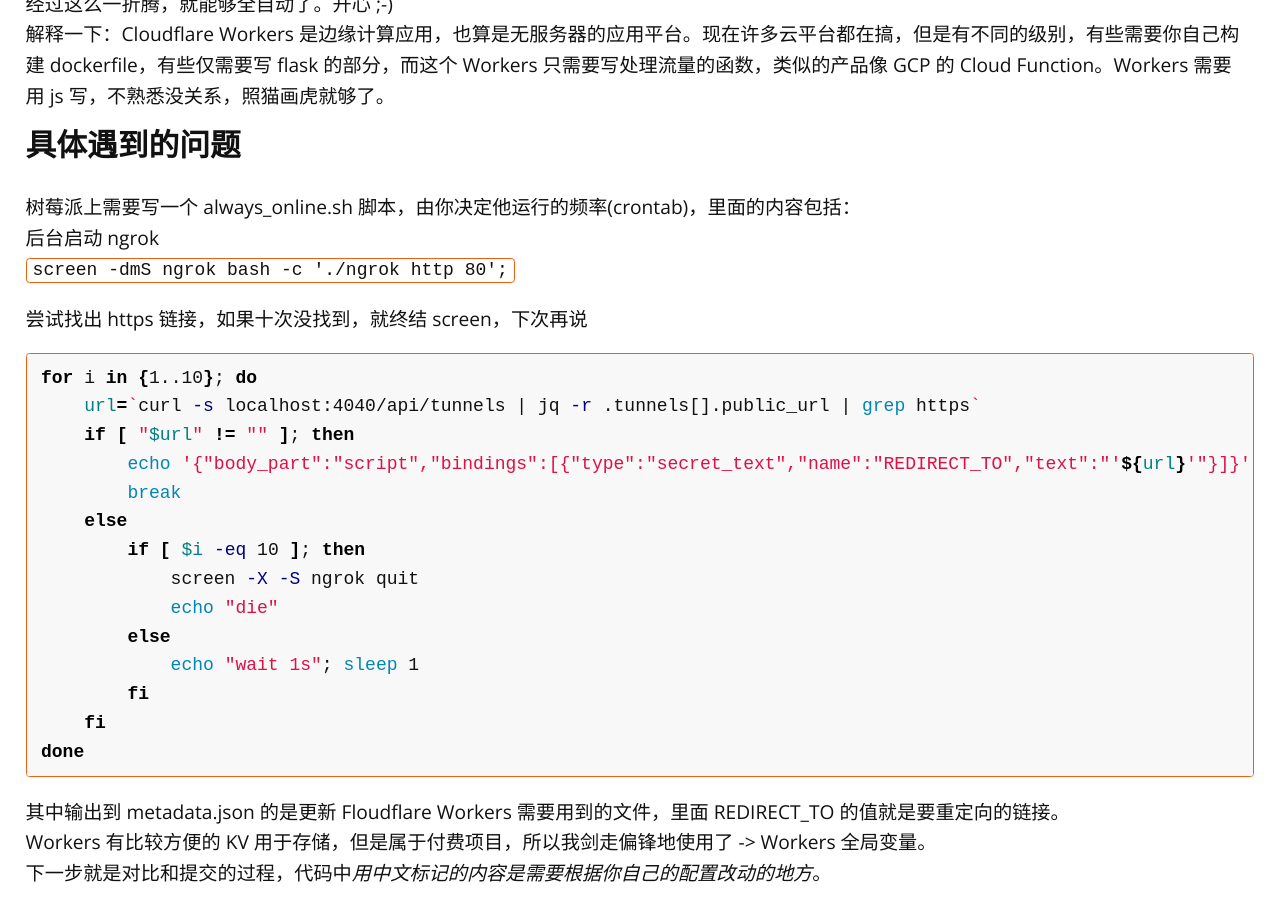
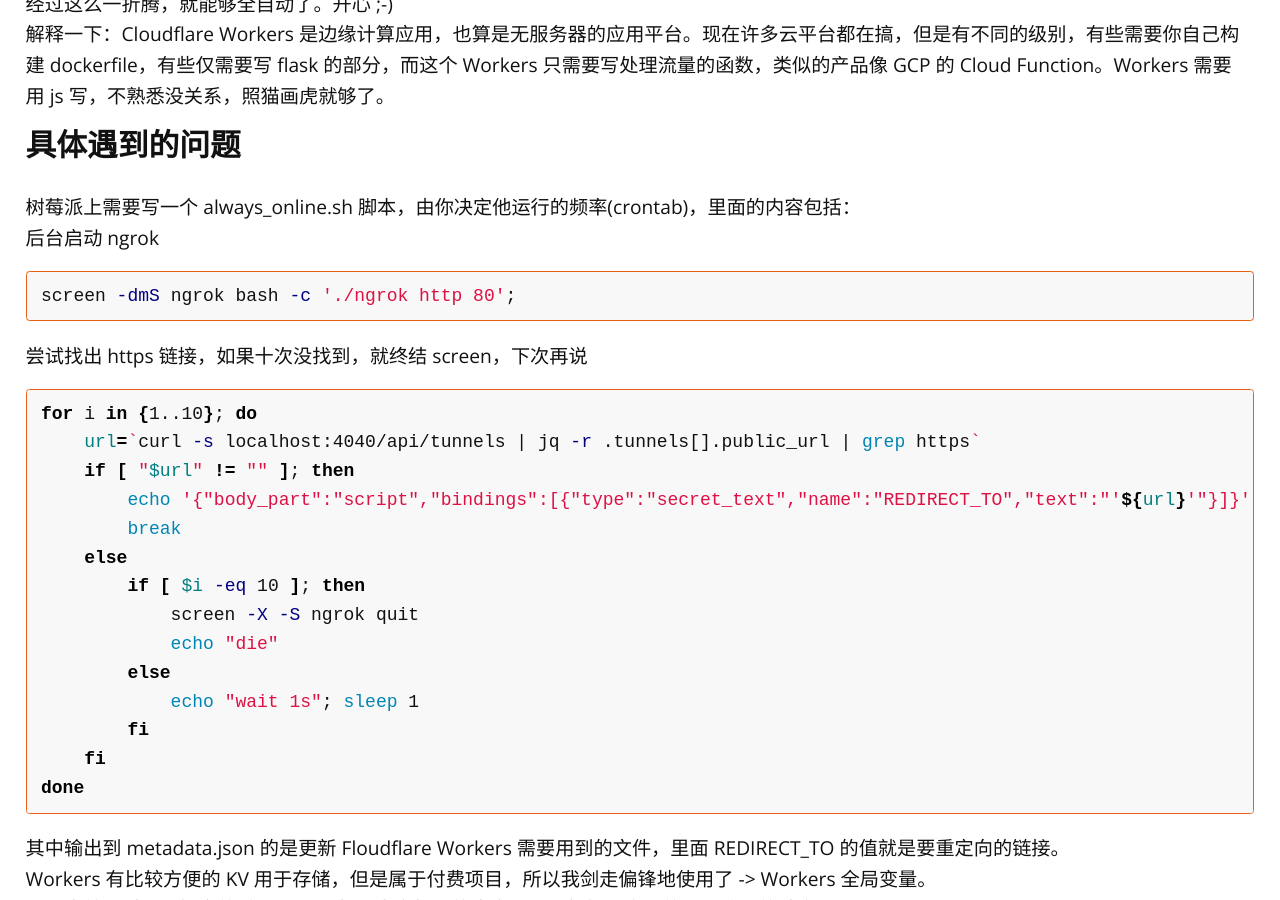
Before and after one commit to DamageControlStudio/HomePage, a Jekyll site: the page built from _posts/2020-06-04-federal-solution.md, in a window 1280 px wide and 900 px high, scrolled down 748 px. Built offline with Jekyll 4.4.1, drawn with Linux system fonts in a browser that asks for light colours; nearby versions of some CDN libraries.

Commit message:
Update 2020-06-04-federal-solution.md

````diff
--- a/_posts/2020-06-04-federal-solution.md
+++ b/_posts/2020-06-04-federal-solution.md
@@ -31,7 +31,9 @@
 
 树莓派上需要写一个 always_online.sh 脚本，由你决定他运行的频率(crontab)，里面的内容包括：
 后台启动 ngrok
-`screen -dmS ngrok bash -c './ngrok http 80';`
+``` shell
+screen -dmS ngrok bash -c './ngrok http 80';
+```
 
 尝试找出 https 链接，如果十次没找到，就终结 screen，下次再说
 
````
